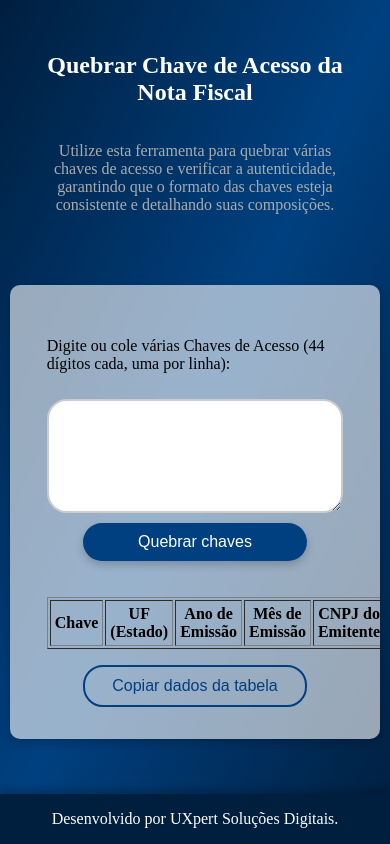
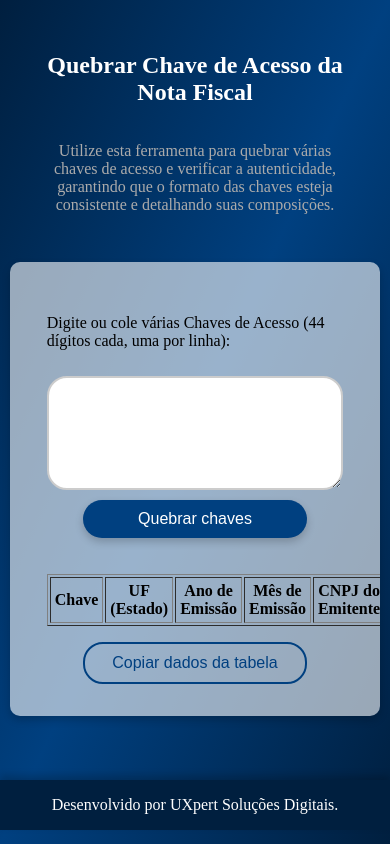
Before and after one commit to joaomacedocb/quebra-chave-nfe, a plain HTML site: page index.html in a window 390 px wide. Drawn offline with Linux system fonts and the light colour scheme.

Commit message:
Ajustando estilo para mobile.

```diff
--- a/style.css
+++ b/style.css
@@ -1,7 +1,7 @@
 html, body {
     margin: 0;
     padding: 0;
-    height: 100%;
+    height: max-content;
 }
 
 body {
@@ -108,6 +108,7 @@ footer {
     position: relative;
     box-shadow: 0 -4px 8px rgba(0, 0, 0, 0.2);
     padding: 1rem 0 1rem 0;
+    margin-top: 2rem;
     text-align: center;
 }
 
```
